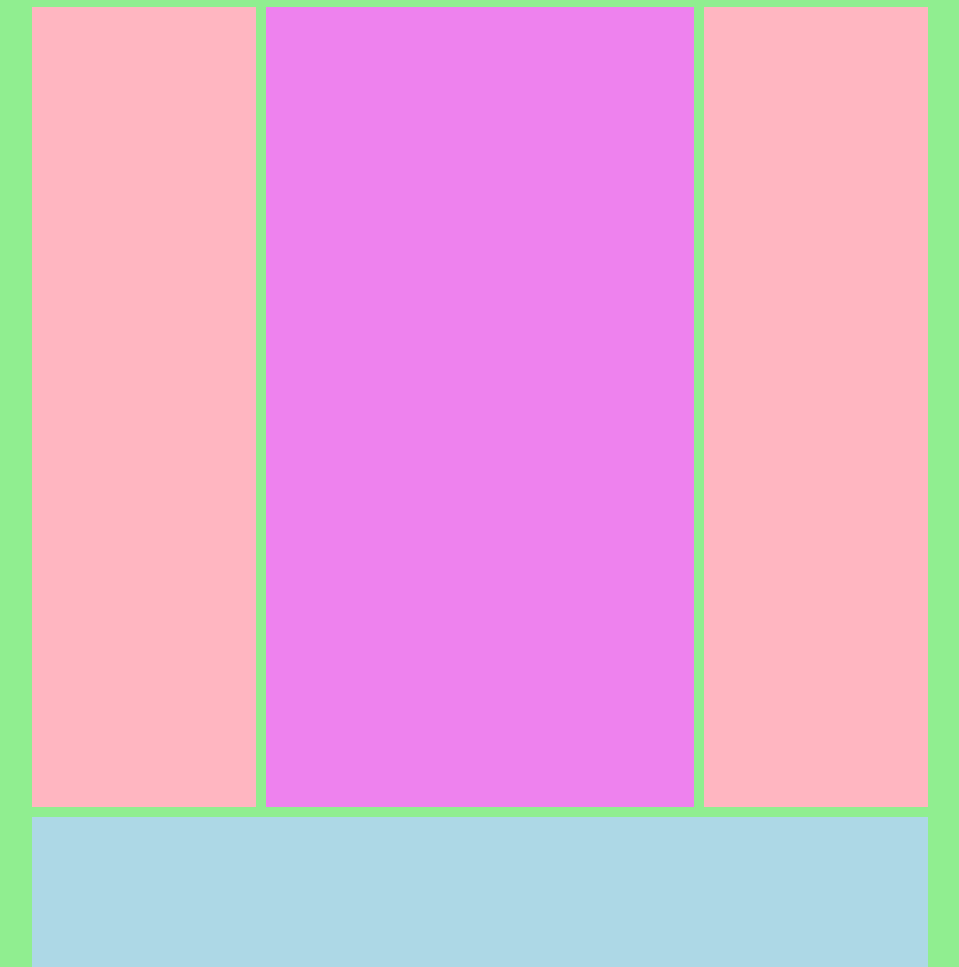
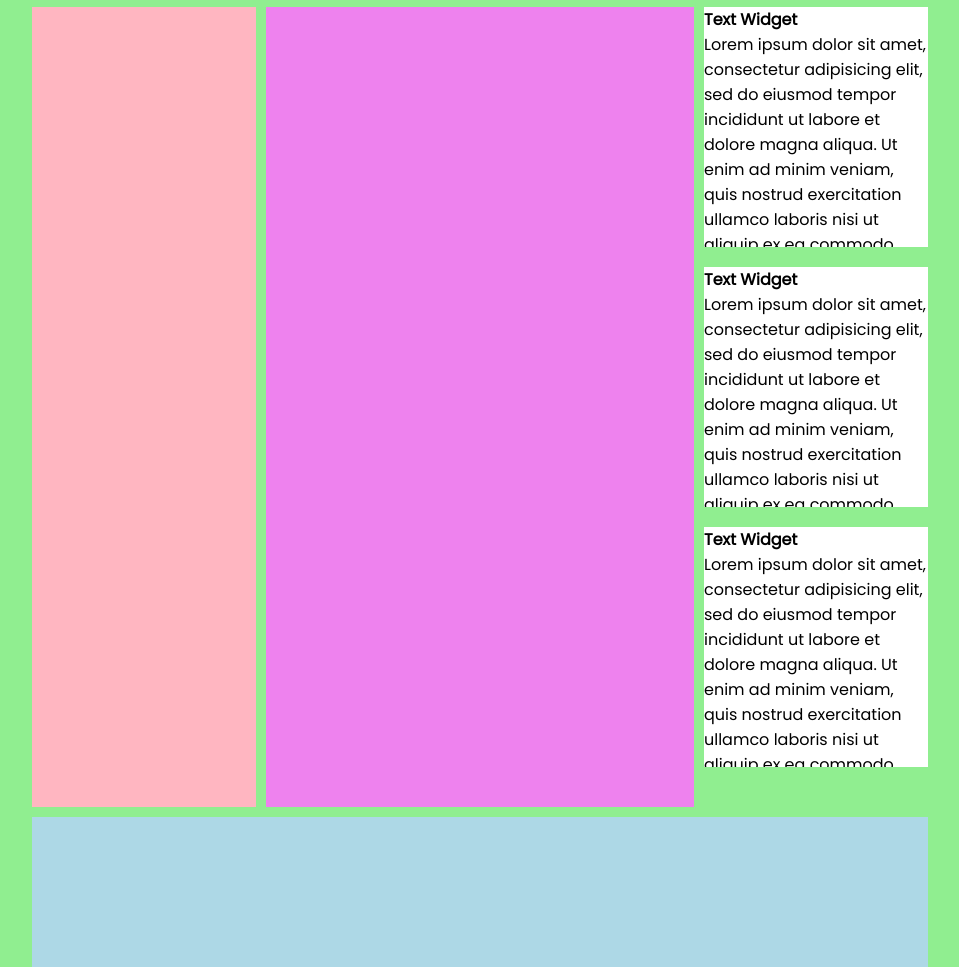
Before and after one commit to luca-marconi/htmlcss-struttura-wp, a plain HTML site: page index.html in a window 1280 px wide. Shown: the part 413-1380 px from the top of the page, without its empty margins (160-1119 px from the left). Drawn offline with Linux system fonts and the light colour scheme.

Commit message:
aggiunta contenuti alla colonna di destra, con overflow  auto.

```diff
--- a/css/style.css
+++ b/css/style.css
@@ -41,7 +41,6 @@ body {
 .bside {
     width: 25%;
     height: 800px;
-    background-color: lightpink;
     float: right;
     margin-top: 10px;
 }
@@ -101,6 +100,7 @@ main {
 ul {
     text-align: center;
 }
+
 li {
     display: inline-block;
     color: white;
@@ -109,5 +109,13 @@ li {
     padding-left: 10px;
     padding-right: 10px;
     line-height: 60px;
+}
 
+.text_widget {
+    width: 100%;
+    height: 30%;
+    background-color: white;
+    margin-bottom: 20px;
+    text-align: left;
+    overflow: auto;
 }
--- a/index.html
+++ b/index.html
@@ -33,7 +33,21 @@
                     <main>
                         <div class="container_main"></div>
                     </main>
-                    <div class="bside"></div>
+                    <div class="bside">
+                        <div class="text_widget">
+                            <h4>Text Widget</h4>
+                            <p>Lorem ipsum dolor sit amet, consectetur adipisicing elit, sed do eiusmod tempor incididunt ut labore et dolore magna aliqua. Ut enim ad minim veniam, quis nostrud exercitation ullamco laboris nisi ut aliquip ex ea commodo consequat. Duis aute irure dolor in reprehenderit in voluptate velit esse cillum dolore eu fugiat nulla pariatur. Excepteur sint occaecat cupidatat non proident, sunt in culpa qui officia deserunt mollit anim id est laborum.</p>
+                        </div>
+                        <div class="text_widget">
+                            <h4>Text Widget</h4>
+                            <p>Lorem ipsum dolor sit amet, consectetur adipisicing elit, sed do eiusmod tempor incididunt ut labore et dolore magna aliqua. Ut enim ad minim veniam, quis nostrud exercitation ullamco laboris nisi ut aliquip ex ea commodo consequat. Duis aute irure dolor in reprehenderit in voluptate velit esse cillum dolore eu fugiat nulla pariatur. Excepteur sint occaecat cupidatat non proident, sunt in culpa qui officia deserunt mollit anim id est laborum.</p>
+                        </div>
+                        <div class="text_widget">
+                            <h4>Text Widget</h4>
+                            <p>Lorem ipsum dolor sit amet, consectetur adipisicing elit, sed do eiusmod tempor incididunt ut labore et dolore magna aliqua. Ut enim ad minim veniam, quis nostrud exercitation ullamco laboris nisi ut aliquip ex ea commodo consequat. Duis aute irure dolor in reprehenderit in voluptate velit esse cillum dolore eu fugiat nulla pariatur. Excepteur sint occaecat cupidatat non proident, sunt in culpa qui officia deserunt mollit anim id est laborum.</p>
+                        </div>
+
+                    </div>
                 </div>
             <footer>
                 <div class="container_footer"></div>
```
